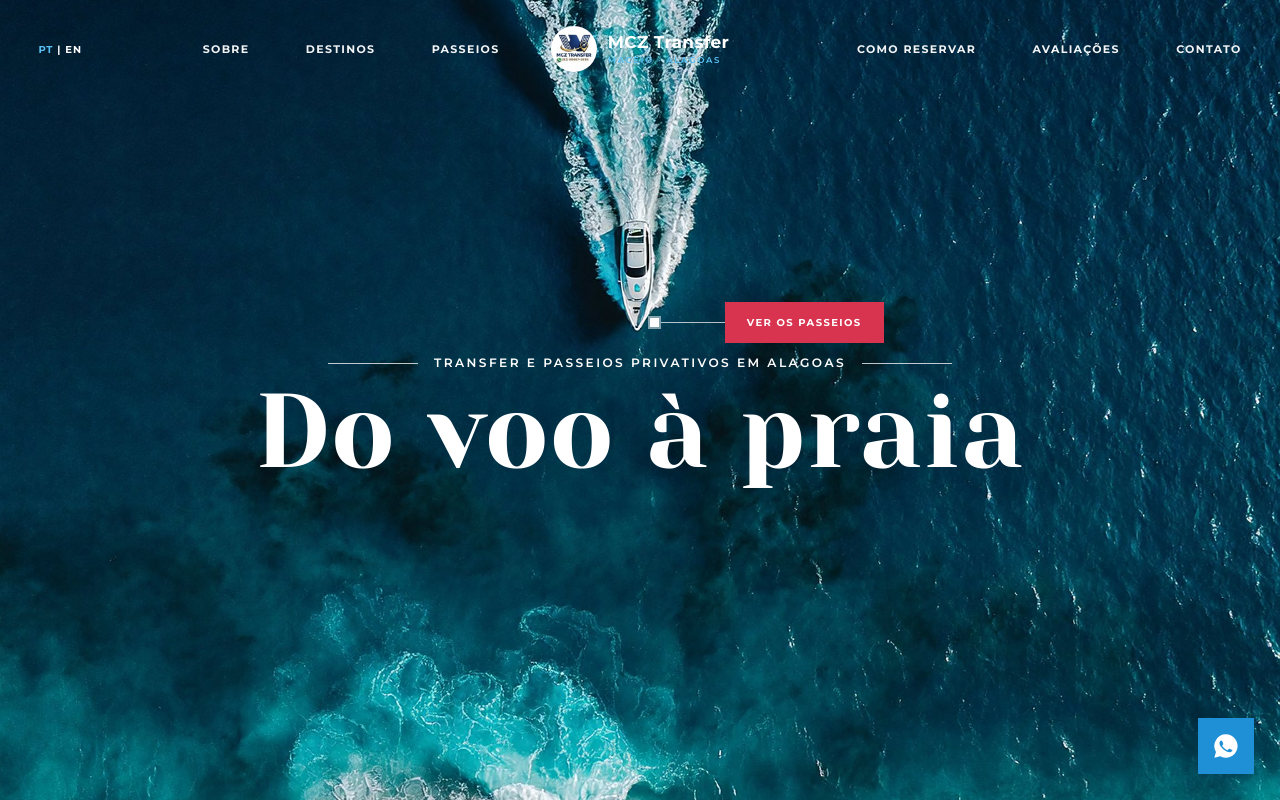
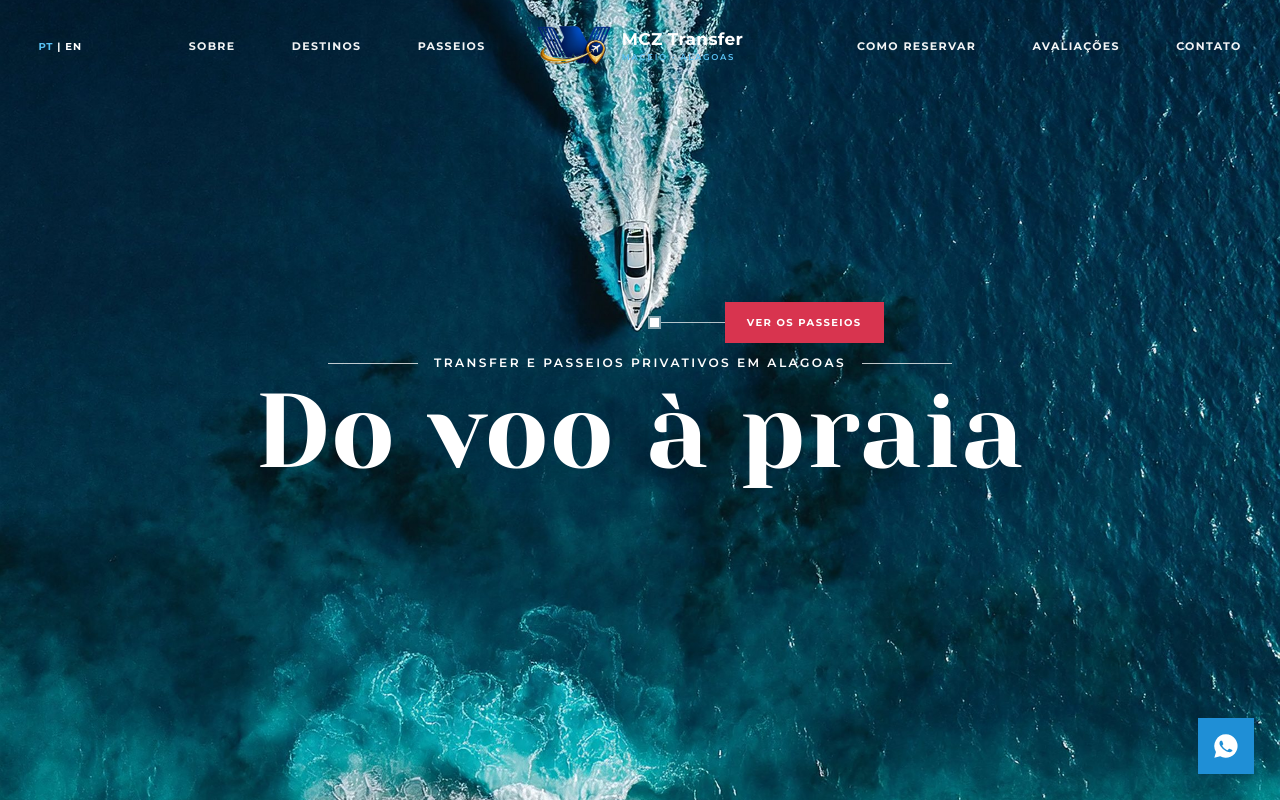
Before and after one commit to caioferreiraoficial2005-afk/MCZ-Transfer, a plain HTML site: page index.html in a window 1280 px wide. Shown: the top 800 px of the page. Drawn offline with Linux system fonts and the light colour scheme.

Commit message:
Coloca o Spin da MCZ, a foto do aeroporto e a logo nova
Co-Authored-By: Claude Opus 5.5 <noreply@anthropic.com>
Claude-Session: https://claude.ai/code/session_01C22FjuUU5eorTFW6CTrZ15

```diff
--- a/index.html
+++ b/index.html
@@ -169,7 +169,7 @@ footer .c{text-align:center}footer .d{text-align:right}
   .zap{right:16px;bottom:16px;width:50px;height:50px}
 }
 .logo.mcz{flex-direction:row;align-items:center;gap:11px}
-.logo.mcz img{width:46px;height:46px;border-radius:50%;object-fit:cover}
+.logo.mcz img{width:74px;height:auto;border-radius:0;object-fit:contain}
 .logo.mcz .lt{display:block;line-height:1.1;text-align:left}
 .logo.mcz b{display:block;font-weight:700;font-size:17px;letter-spacing:.02em}
 .logo.mcz small{margin-top:4px;display:block;font-size:8.5px}
@@ -187,7 +187,7 @@ footer .c{text-align:center}footer .d{text-align:right}
 
 <nav id="nav">
   <div class="nl"><span class="lang"><b>PT</b> | EN</span><a href="#porque">Sobre</a><a href="#destinos">Destinos</a><a href="#passeios">Passeios</a></div>
-  <a class="logo mcz" href="#topo"><img src="assets/logo.jpg" alt="MCZ Transfer"><span class="lt"><b>MCZ Transfer</b><small>MACEIÓ · ALAGOAS</small></span></a>
+  <a class="logo mcz" href="#topo"><img src="assets/logo-mcz.png" alt="MCZ Transfer"><span class="lt"><b>MCZ Transfer</b><small>MACEIÓ · ALAGOAS</small></span></a>
   <div class="nl r"><a href="#reservar">Como reservar</a><a href="#avaliacoes">Avaliações</a><a href="#contato">Contato</a></div>
 </nav>
 
@@ -205,7 +205,7 @@ footer .c{text-align:center}footer .d{text-align:right}
 <section class="pq" id="porque">
   <div class="tit"><span class="n">01</span><h2 class="split">Por que ir com a MCZ Transfer?</h2></div>
   <div class="cards">
-    <article class="card fade"><img src="assets/01-van.jpg" alt=""><div><h3>Carro só pra vocês</h3><p>Nada de van lotada parando de hotel em hotel. O carro é exclusivo da sua família, com ar gelado e espaço pras malas.</p></div></article>
+    <article class="card fade"><img src="assets/02-spin.jpg" alt="Chevrolet Spin da MCZ Transfer na orla de Maceió" style="object-position:50% 62%"><div><h3>Carro só pra vocês</h3><p>Nada de van lotada parando de hotel em hotel. O carro é exclusivo da sua família, com ar gelado e espaço pras malas.</p></div></article>
     <article class="card fade"><img src="assets/c3.jpg" alt="" style="object-position:50% 88%"><div><h3>Seu Wilson no desembarque</h3><p>Ele te recebe no aeroporto, ajuda com as malas e te leva direto pro hotel. Atendimento 24 horas.</p></div></article>
     <article class="card fade"><img src="assets/03-piscinas.jpg" alt=""><div><h3>Os melhores destinos</h3><p>Maragogi, Milagres, Gunga, Francês. Quem dirige é daqui e conhece o horário certo da maré de cada praia.</p></div></article>
   </div>
@@ -254,7 +254,7 @@ footer .c{text-align:center}footer .d{text-align:right}
   <div class="tit"><span class="n">04</span><h2 class="split">Conheça também</h2></div>
   <div class="faixas">
     <a class="faixa fade" href="https://wa.me/5582996673685"><img src="assets/09-lancha.jpg" alt="Passeio de lancha" style="object-position:50% 80%"><span class="mk"><b>mcz</b><small>PASSEIOS</small></span><span class="ir">Cotar passeio privativo →</span></a>
-    <a class="faixa fade" href="https://wa.me/5582996673685"><img src="assets/01-van.jpg" alt="Transfer aeroporto" style="object-position:50% 55%"><span class="mk"><b>mcz</b><small>AEROPORTO</small></span><span class="ir">Cotar transfer do aeroporto →</span></a>
+    <a class="faixa fade" href="https://wa.me/5582996673685"><img src="assets/07-aeroporto-mcz.jpg" alt="Aeroporto Internacional Zumbi dos Palmares, em Maceió" style="object-position:50% 45%;filter:brightness(.62) saturate(1.05)"><span class="mk"><b>mcz</b><small>AEROPORTO</small></span><span class="ir">Cotar transfer do aeroporto →</span></a>
   </div>
 </section>
 
@@ -268,7 +268,7 @@ footer .c{text-align:center}footer .d{text-align:right}
     <a class="btn fade" href="https://wa.me/5582996673685"><svg><use href="#wa"/></svg>Reservar pelo WhatsApp</a>
   </div>
   <footer>
-    <div><a class="logo mcz" href="#topo"><img src="assets/logo.jpg" alt="MCZ Transfer"><span class="lt"><b>MCZ Transfer</b><small>MACEIÓ · ALAGOAS</small></span></a><p>Transfers e passeios privativos em Alagoas. Do aeroporto de Maceió aos hotéis e resorts de todo o litoral.</p></div>
+    <div><a class="logo mcz" href="#topo"><img src="assets/logo-mcz-branca.png" alt="MCZ Transfer"><span class="lt"><b>MCZ Transfer</b><small>MACEIÓ · ALAGOAS</small></span></a><p>Transfers e passeios privativos em Alagoas. Do aeroporto de Maceió aos hotéis e resorts de todo o litoral.</p></div>
     <div class="c"><h4>Fale com a gente</h4><p>WhatsApp (82) 99667-3685<br>Atendimento 24 horas<br>Instagram @mcztransfer</p></div>
     <div class="d"><h4>Destinos</h4><p>Maragogi · Milagres · Japaratinga<br>Gunga · Francês · Barra de São Miguel<br>Foz do São Francisco</p></div>
   </footer>
```
Also changed, not shown: assets/01-van.jpg (deleted), assets/02-spin.jpg (added), assets/07-aeroporto-mcz.jpg (added), assets/logo-mcz-branca.png (added), assets/logo-mcz.png (added), assets/logo.jpg (deleted).
